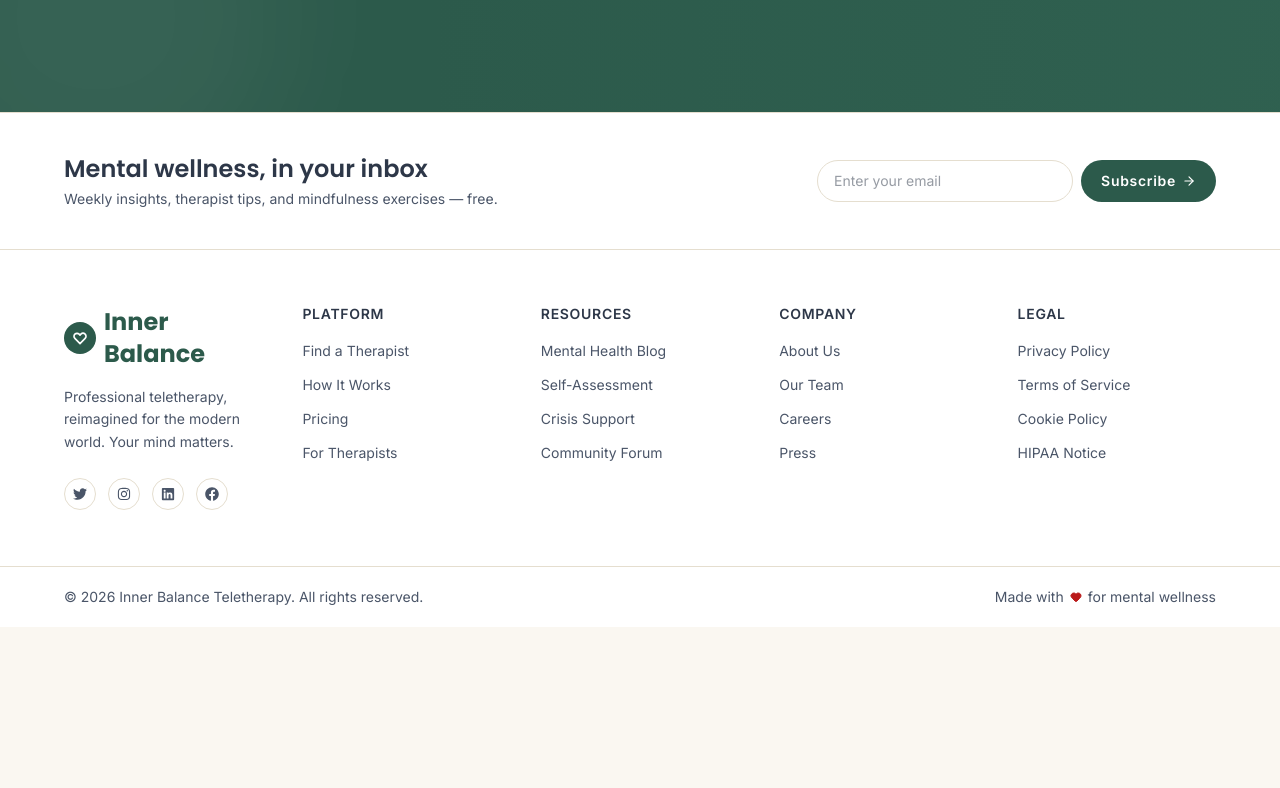
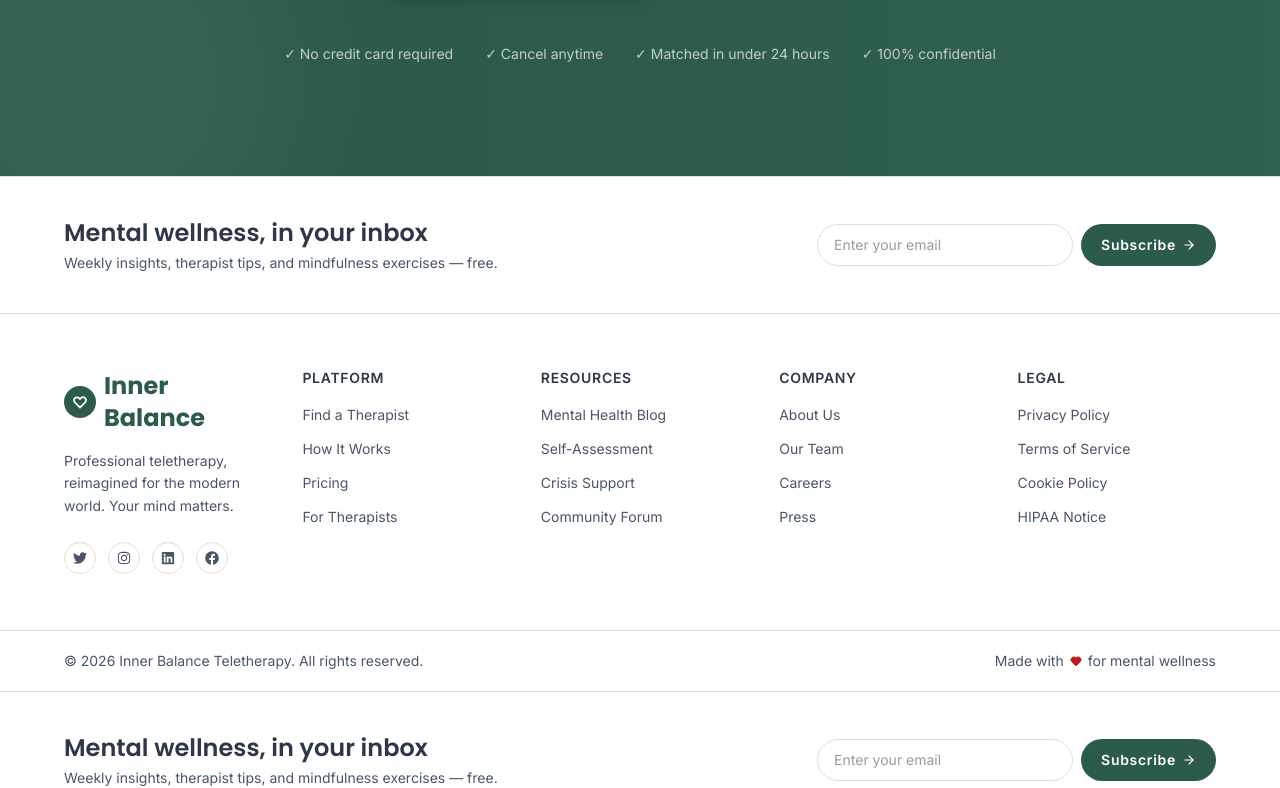
Before and after one commit to Kabita01-web/teletherapy-platform, a React (Vite) app in the folder client/: page / in a window 1280 px wide. Shown: the part 5465-6253 px from the top of the page. Before the commit the page ends 6092 px from the top, so only its background shows below. Built offline with nearby package versions, Linux system fonts and the light colour scheme.

Commit message:
feat(pages): Update pages with Navbar and Footer

```diff
--- a/client/src/App.jsx
+++ b/client/src/App.jsx
@@ -1,17 +1,20 @@
-import { BrowserRouter, Routes, Route } from 'react-router-dom';
-import LandingPage from './pages/LandingPage';
-import Login from './pages/Login';
-import Register from './pages/Register';
-import About from './pages/About';
-import Contact from './pages/Contact';
-import Therapists from './pages/Therapists';
-import { AuthProvider } from './contexts/AuthContext';
-import ProtectedRoute from './components/ProtectedRoute';
+import { BrowserRouter, Routes, Route } from "react-router-dom";
+import LandingPage from "./pages/LandingPage";
+import Login from "./pages/Login";
+import Register from "./pages/Register";
+import About from "./pages/About";
+import Contact from "./pages/Contact";
+import Therapists from "./pages/Therapists";
+import { AuthProvider } from "./contexts/AuthContext";
+import ProtectedRoute from "./components/ProtectedRoute";
+import Layout from "./components/landing/Layout";
 
 // Placeholder Dashboard component
 const DashboardPlaceholder = () => (
   <div className="min-h-screen flex items-center justify-center bg-background text-text-primary">
-    <h1 className="text-3xl font-headline-lg text-primary">Dashboard</h1>
+    <h1 className="text-3xl font-headline-lg text-primary">
+      Dashboard
+    </h1>
     <p className="ml-4">You are logged in!</p>
   </div>
 );
@@ -19,7 +22,9 @@ const DashboardPlaceholder = () => (
 // Placeholder Therapist Detail
 const TherapistDetailPlaceholder = () => (
   <div className="min-h-screen flex items-center justify-center bg-background text-text-primary">
-    <h1 className="text-3xl font-headline-lg text-primary">Therapist Profile</h1>
+    <h1 className="text-3xl font-headline-lg text-primary">
+      Therapist Profile
+    </h1>
   </div>
 );
 
@@ -28,18 +33,40 @@ export default function App() {
     <AuthProvider>
       <BrowserRouter>
         <Routes>
-          <Route path="/" element={<LandingPage />} />
-          <Route path="/about" element={<About />} />
-          <Route path="/contact" element={<Contact />} />
-          <Route path="/therapists" element={<Therapists />} />
-          <Route path="/therapists/:id" element={<TherapistDetailPlaceholder />} />
+
+          {/* Pages with Navbar + Footer */}
+          <Route element={<Layout />}>
+            <Route path="/" element={<LandingPage />} />
+            <Route path="/about" element={<About />} />
+            <Route path="/contact" element={<Contact />} />
+            <Route path="/therapists" element={<Therapists />} />
+            <Route
+              path="/therapists/:id"
+              element={<TherapistDetailPlaceholder />}
+            />
+          </Route>
+
+          {/* Authentication pages */}
           <Route path="/login" element={<Login />} />
           <Route path="/register" element={<Register />} />
 
+          {/* Protected pages */}
           <Route element={<ProtectedRoute />}>
-            <Route path="/dashboard" element={<DashboardPlaceholder />} />
-            <Route path="/book/:id" element={<div className="p-10 text-center">Booking flow coming soon</div>} />
+            <Route
+              path="/dashboard"
+              element={<DashboardPlaceholder />}
+            />
+
+            <Route
+              path="/book/:id"
+              element={
+                <div className="p-10 text-center">
+                  Booking flow coming soon
+                </div>
+              }
+            />
           </Route>
+
         </Routes>
       </BrowserRouter>
     </AuthProvider>
```
